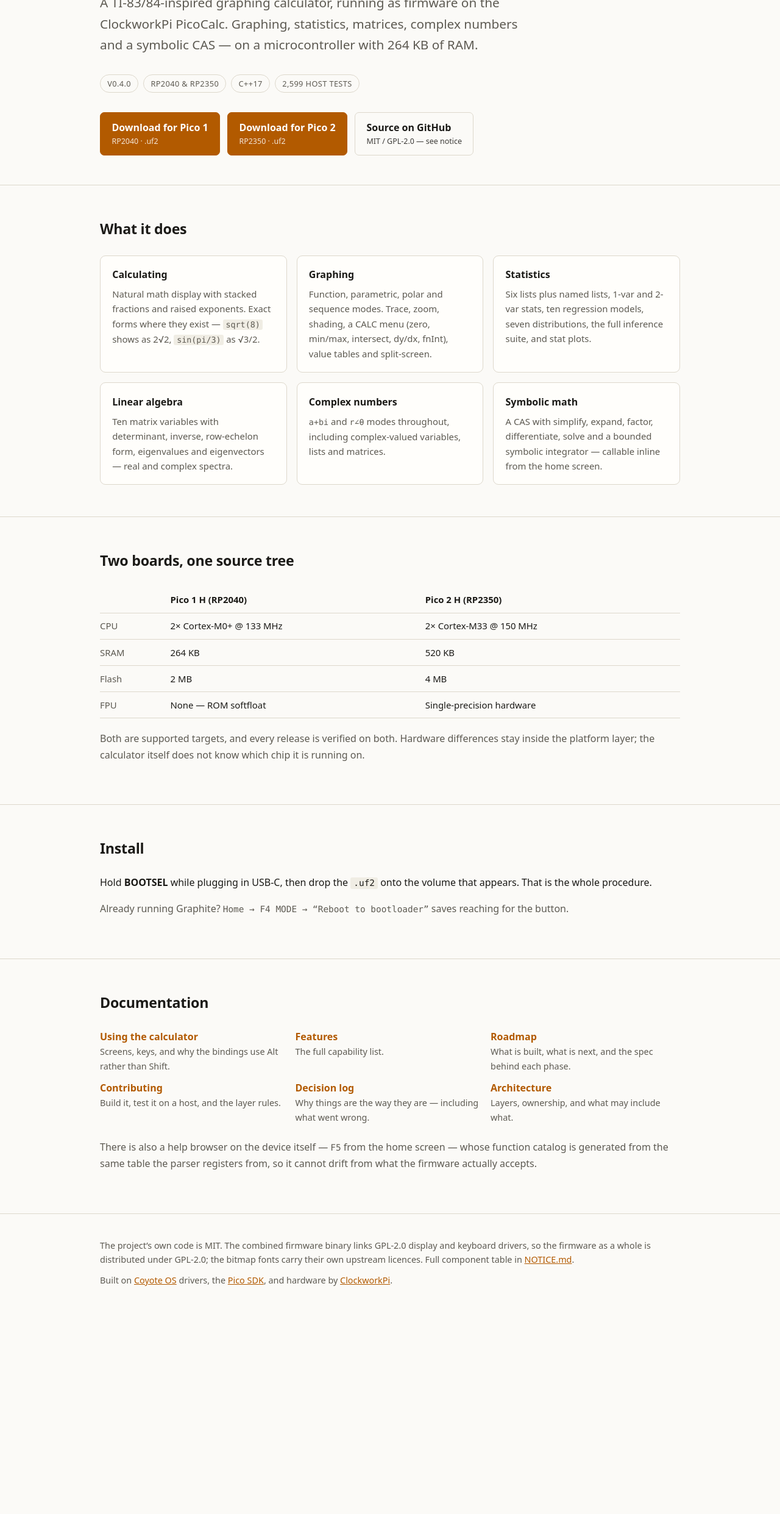
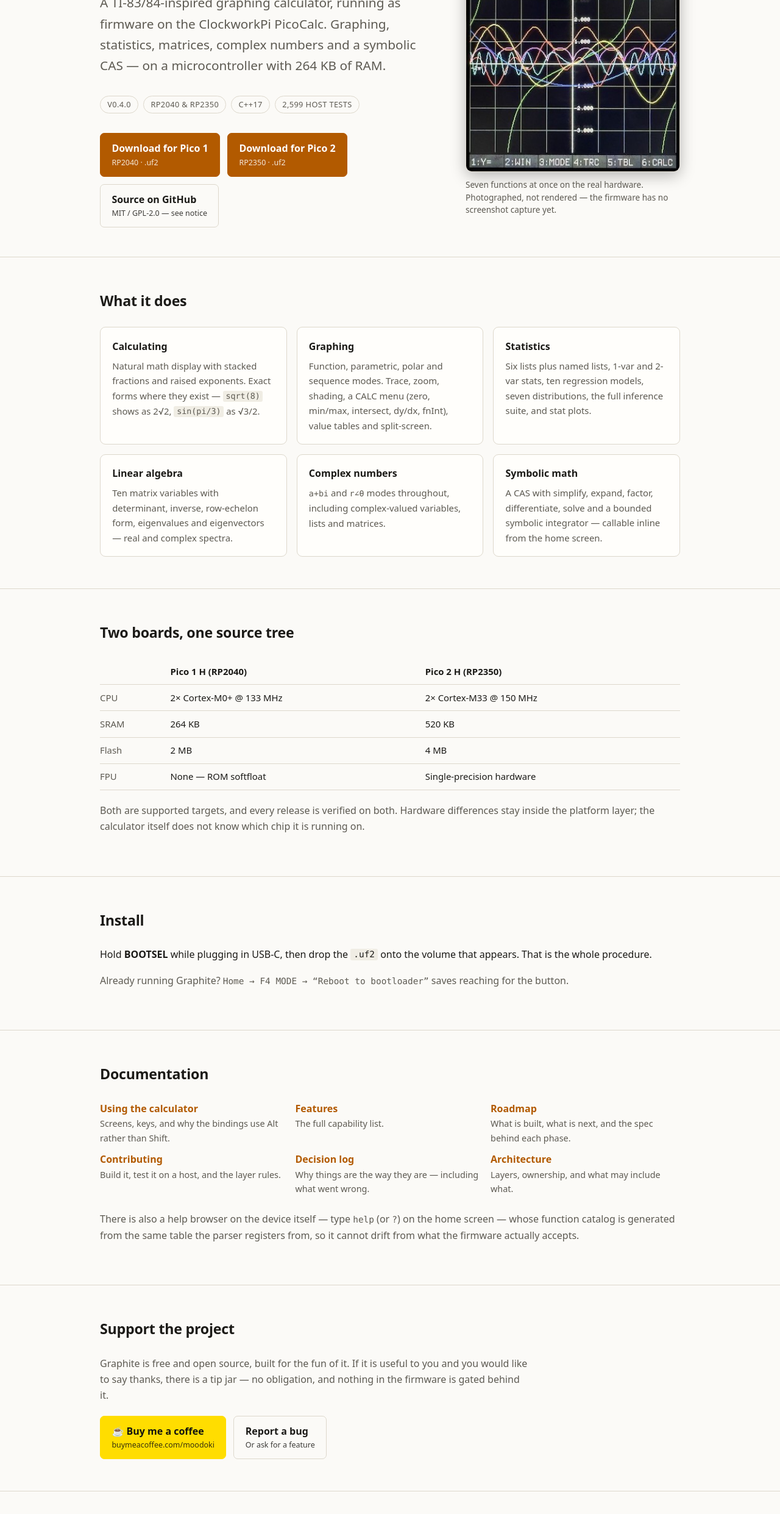
Before and after one commit to beapig/graphite_picocalc_gc_luckfox_lyra, a plain HTML site: page homepage/index.html in a window 1280 px wide. Shown: the part 154-2637 px from the top of the page at 61% size. Before the commit the page ends 2339 px from the top, so only its background shows below. Drawn offline with Linux system fonts and the light colour scheme.

Commit message:
docs: a real screenshot, build badges, and a tip jar
**Screenshot.** First image anywhere in the project — a photo of the
graph screen with seven functions plotted at once. The firmware has no
screenshot capture yet (issue #19), so this is a camera, and the caption
says so rather than implying a render.

Prepared before publishing: cropped to the panel plus a few pixels of
bezel by detecting the lit area rather than eyeballing it, and **stripped
of EXIF**. The original carried Make/Model/Software/DateTime and
HostComputer — iPhone 17, iOS version, timestamp. No GPS was present, but
device and time have no business in a public repo, so the image is
rebuilt from raw pixel data and re-encoded with nothing attached. 337x331,
44 KB, verified zero EXIF entries.

It also settles an argument the docs had with themselves this week: the
device's own softkey bar reads

    1:Y=  2:WIN  3:MODE  4:TRC  5:TBL  6:CALC

which is the corrected key map, confirmed by the hardware rather than by
reading source. The pre-2026-07-18 map that the old README carried is now
wrong in a way anyone can see at a glance.

And it caught one more instance of that same stale claim: homepage's
index.html still said the help browser was on F5. It is the typed command
`help` or `?`. That is the fourth file with this error and the last one.

**Badges** (README only, as asked): build, docs, release, licence. The
licence badge is deliberately *static* rather than shields.io's automatic
one — that reads LICENSE and renders "MIT", which is the same misleading
claim already corrected in the repo description. It says
"MIT - firmware GPL-2.0" and links to NOTICE.md.

**Buy Me a Coffee**, two ways, for one reason. The README gets their
official button image, since remote badge images are the idiom there. The
landing page gets a styled link in their brand colour instead, because
that page makes no third-party requests by design and their button is a
remote image. Verified: the page still loads nothing off-origin, and the
screenshot is served same-origin from homepage/ rather than inlined.

Pillow pinned in requirements-dev.txt per the venv policy — the crop and
EXIF strip are a repeatable step, not a one-off.

```diff
--- a/homepage/index.html
+++ b/homepage/index.html
@@ -68,6 +68,25 @@
   .btn.ghost { background: transparent; color: var(--fg); border-color: var(--rule); }
   .btn small { display: block; font-weight: 400; opacity: 0.85; font-size: 0.78rem; }
 
+  /* Header goes two-column once there is room for the screenshot beside the
+     text; stacks below that. The image is served from this same origin, so
+     the page still makes no third-party requests. */
+  .hero { display: flex; flex-wrap: wrap; gap: 2.5rem; align-items: center; }
+  .hero-text { flex: 1 1 22rem; min-width: 0; }
+  .shot { flex: 0 1 22rem; margin: 0; }
+  .shot img {
+    display: block; width: 100%; height: auto; max-width: 22rem;
+    border-radius: 10px; border: 1px solid var(--rule);
+    box-shadow: 0 6px 24px rgba(0, 0, 0, 0.28);
+  }
+  .shot figcaption {
+    margin-top: 0.7rem; color: var(--muted); font-size: 0.85rem; line-height: 1.5;
+  }
+
+  /* Buy Me a Coffee's own colour, drawn locally rather than pulling their
+     button image — the page makes no third-party requests by design. */
+  .btn.coffee { background: #ffdd00; border-color: #ffdd00; color: #14140f; }
+
   section { padding: 3.25rem 0; border-bottom: 1px solid var(--rule); }
   h2 { font-size: 1.45rem; margin: 0 0 1.5rem; letter-spacing: -0.01em; }
   h3 { font-size: 1rem; margin: 0 0 0.4rem; }
@@ -95,7 +114,8 @@
 <body>
 
 <header>
-  <div class="wrap">
+  <div class="wrap hero">
+    <div class="hero-text">
       <h1>Graphite</h1>
       <p class="tagline">
         A TI-83/84-inspired graphing calculator, running as firmware on the
@@ -119,6 +139,19 @@
           Source on GitHub<small>MIT / GPL-2.0 — see notice</small>
         </a>
       </div>
+    </div>
+
+    <figure class="shot">
+      <img src="screenshot-graph.jpg" width="337" height="331"
+           alt="The PicoCalc's 320x320 screen showing seven functions plotted at
+                once in different colours over a grid, with a status bar reading
+                GRAPH FUNC, RAD, FLT and a full battery, and a softkey bar along
+                the bottom reading 1:Y= 2:WIN 3:MODE 4:TRC 5:TBL 6:CALC.">
+      <figcaption>
+        Seven functions at once on the real hardware. Photographed, not
+        rendered — the firmware has no screenshot capture yet.
+      </figcaption>
+    </figure>
   </div>
 </header>
 
@@ -217,11 +250,31 @@
         <span>Layers, ownership, and what may include what.</span></li>
     </ul>
     <p class="muted" style="margin-top:1.5rem">
-      There is also a help browser on the device itself — <span class="mono">F5</span>
-      from the home screen — whose function catalog is generated from the same
-      table the parser registers from, so it cannot drift from what the
-      firmware actually accepts.
+      There is also a help browser on the device itself — type
+      <span class="mono">help</span> (or <span class="mono">?</span>) on the
+      home screen — whose function catalog is generated from the same table the
+      parser registers from, so it cannot drift from what the firmware actually
+      accepts.
     </p>
+  </div>
+</section>
+
+<section>
+  <div class="wrap">
+    <h2>Support the project</h2>
+    <p class="muted" style="max-width:44rem">
+      Graphite is free and open source, built for the fun of it. If it is
+      useful to you and you would like to say thanks, there is a tip jar — no
+      obligation, and nothing in the firmware is gated behind it.
+    </p>
+    <div class="buttons" style="margin-top:1.25rem">
+      <a class="btn coffee" href="https://buymeacoffee.com/moodoki">
+        ☕ Buy me a coffee<small>buymeacoffee.com/moodoki</small>
+      </a>
+      <a class="btn ghost" href="https://github.com/moodoki/graphite_picocalc_gc/issues">
+        Report a bug<small>Or ask for a feature</small>
+      </a>
+    </div>
   </div>
 </section>
 
```
Also changed, not shown: homepage/screenshot-graph.jpg (added), requirements-dev.txt, 2 other files. Lines whose indentation alone changed are shown as unchanged.
